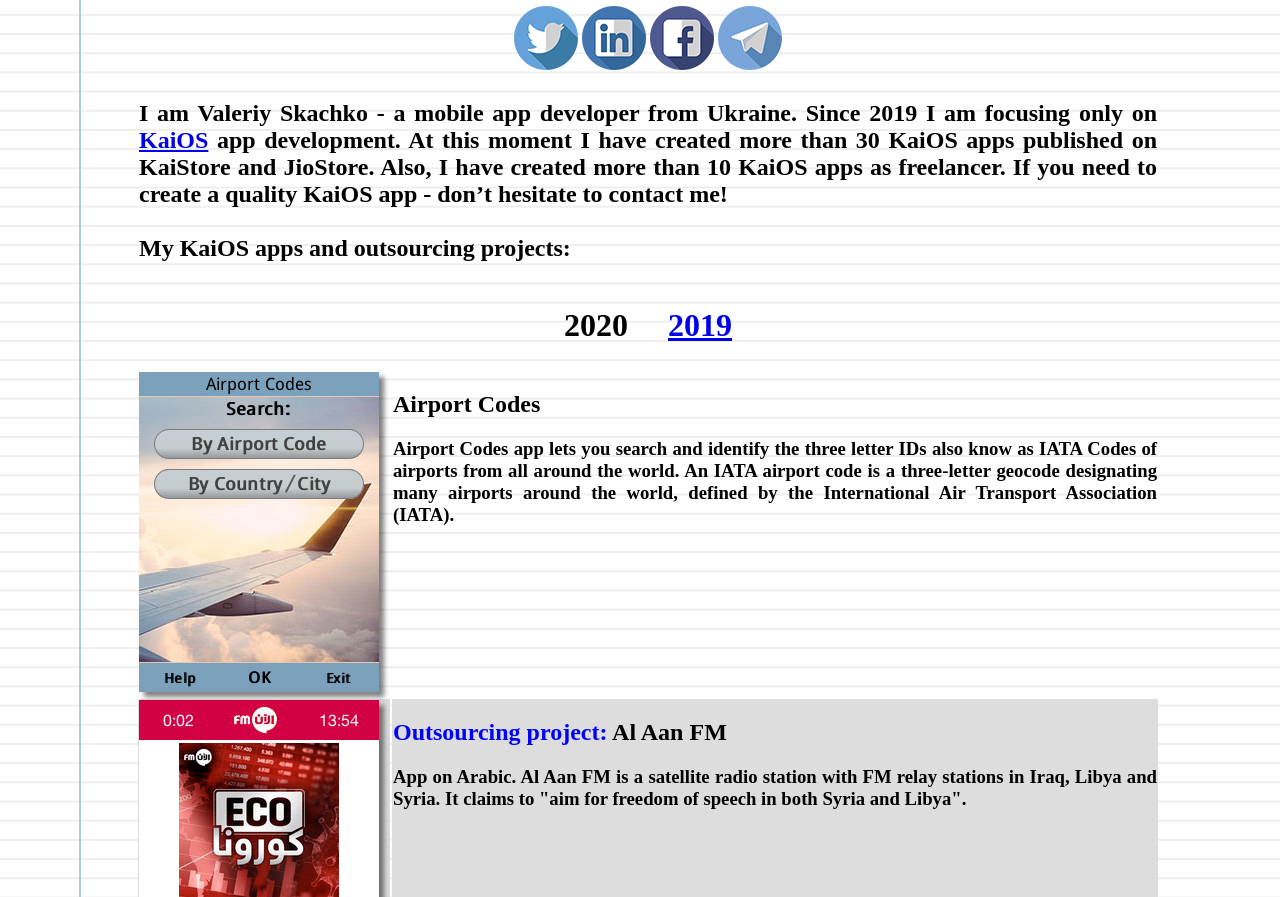
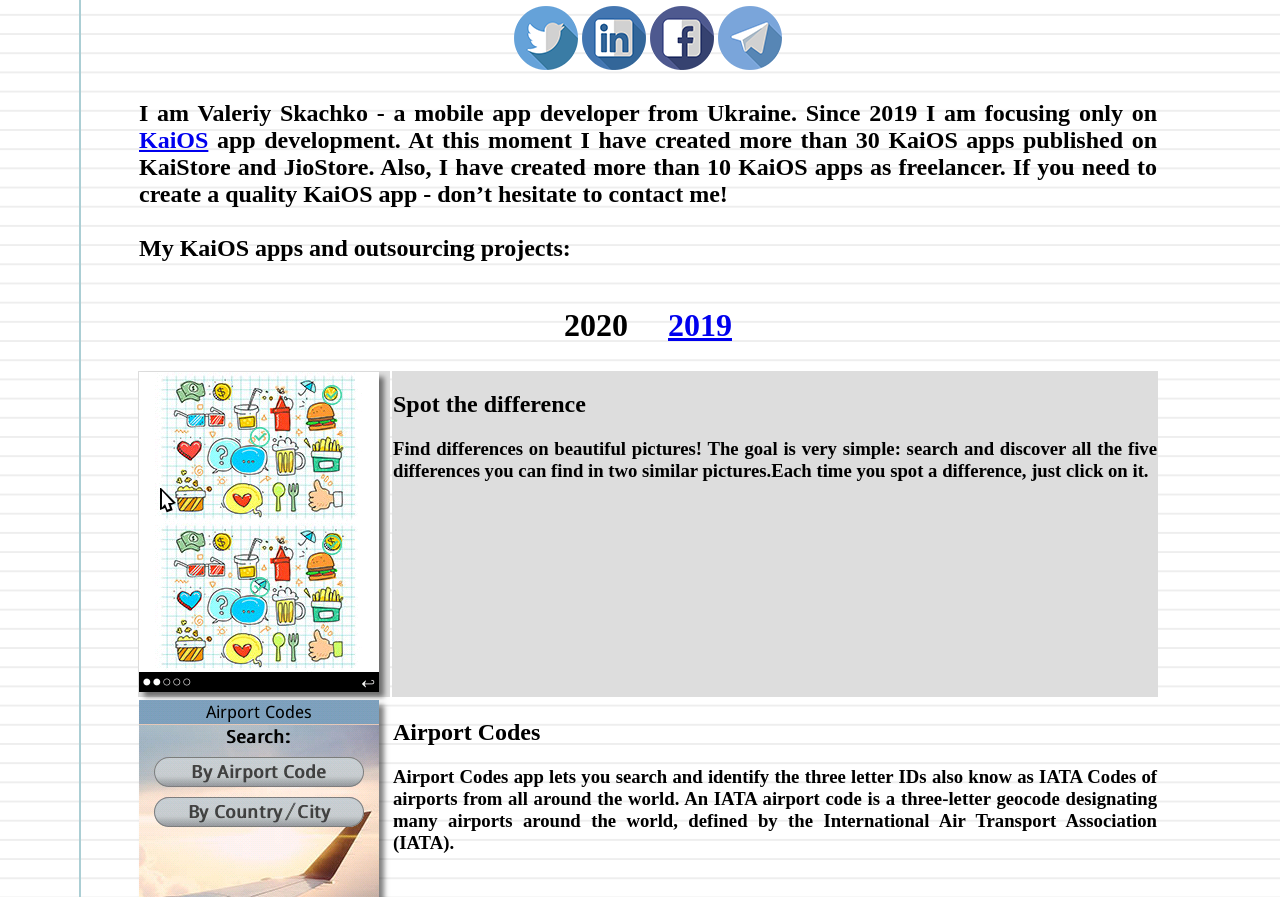
Before and after one commit to valesios/valesios.github.io, a plain HTML site: page index.html in a window 1280 px wide. Shown: the part 485-1382 px from the top of the page. Drawn offline with Linux system fonts and the light colour scheme.

Commit message:
Add files via upload

```diff
--- a/index.html
+++ b/index.html
@@ -122,6 +122,11 @@ My KaiOS apps and outsourcing projects:
 </table>
 <table width="80%" align="center">
 
+<tr bgcolor="#ddd"><td width="250px"><img src="img/2020-10.png" class="frame"></td>
+<td valign="top"><h2>Spot the difference</h2>
+<h3>Find differences on beautiful pictures! The goal is very simple: search and discover all the five differences you can find in two similar pictures.Each time you spot a difference, just click on it.</h3>
+</td></tr>
+
 <tr><td width="250px"><img src="img/2020-1.png" class="frame"></td>
 <td valign="top"><h2>Airport Codes</h2>
 <h3>Airport Codes app lets you search and identify the three letter IDs also know as IATA Codes of airports from all around the world. An IATA airport code is a three-letter geocode designating many airports around the world, defined by the International Air Transport Association (IATA).</h3>
```
